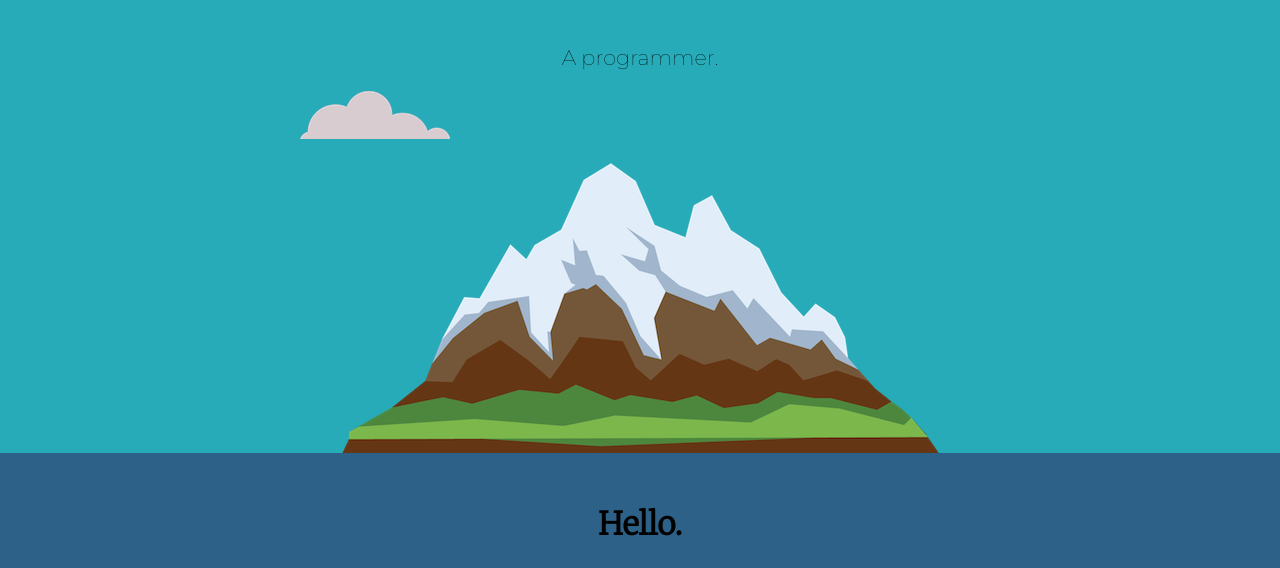
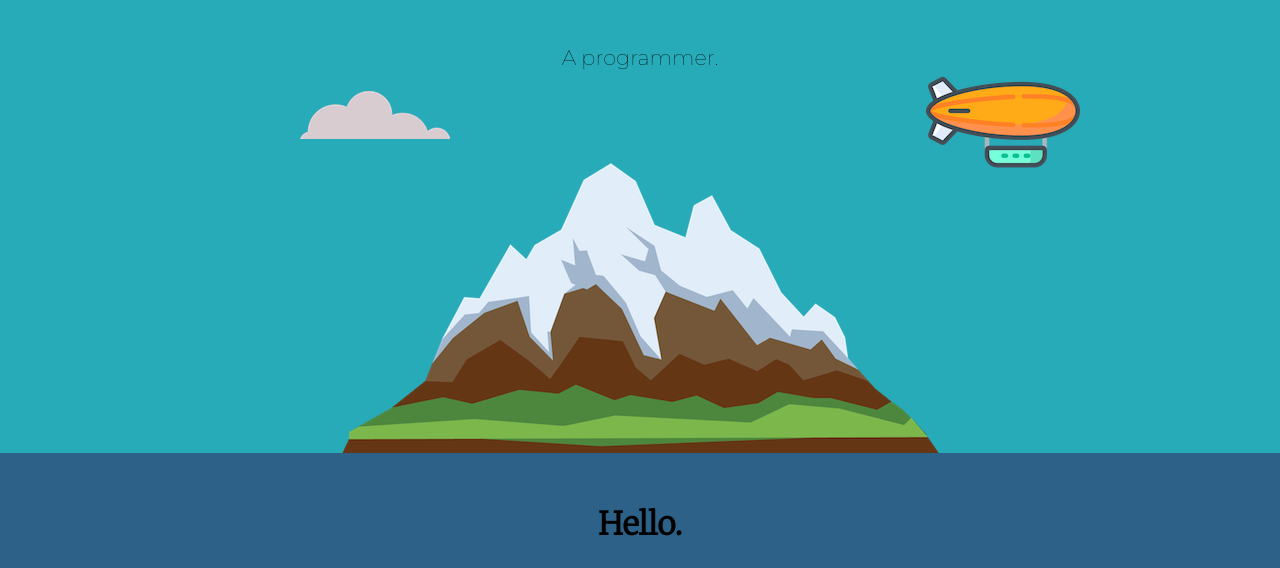
Before and after one commit to demarsdouglas/cv, a plain HTML site: page index.html in a window 1280 px wide. Shown: the part 208-776 px from the top of the page. Drawn offline with Linux system fonts and the light colour scheme.

Commit message:
add airship, add gitignore

```diff
--- a/css/styles.css
+++ b/css/styles.css
@@ -35,6 +35,11 @@ h3 {
   position: relative;
 }
 
+.airship {
+  position: absolute;
+  right: 200px;
+}
+
 .first-cloud {
   position: absolute;
   right: 300px;
--- a/index.html
+++ b/index.html
@@ -14,6 +14,7 @@
   <div class="top-container">
     <img src="images/cloud.png" class="first-cloud" alt="cloud-img">
     <h1>I'm Doug.</h1>
+    <img src="images/airship.png" class="airship" alt="airship-img">
     <p>A programmer.</p>
     <img src="images/cloud.png" class="second-cloud" alt="cloud-img">
     <img src="images/mountain.png" class="mountain" alt="mountain-image">
```
Also changed, not shown: images/airship.png (added), 1 other file.
